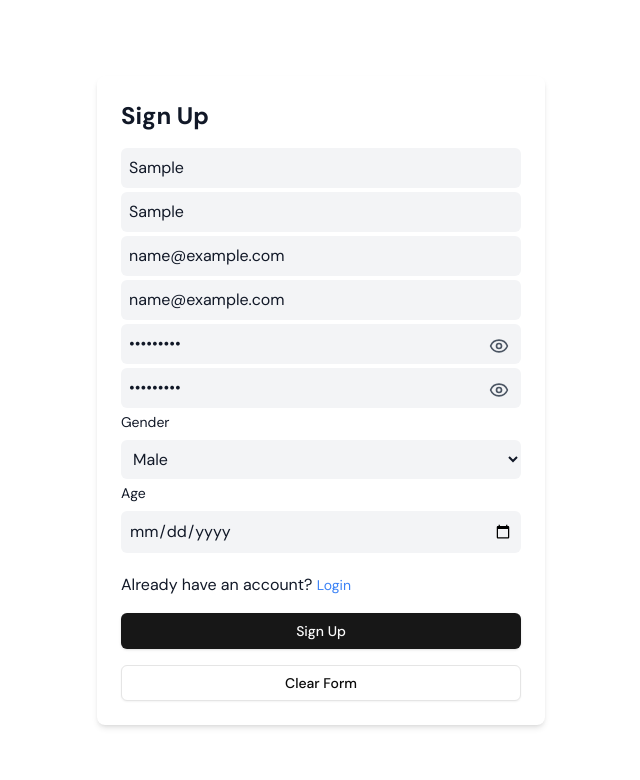
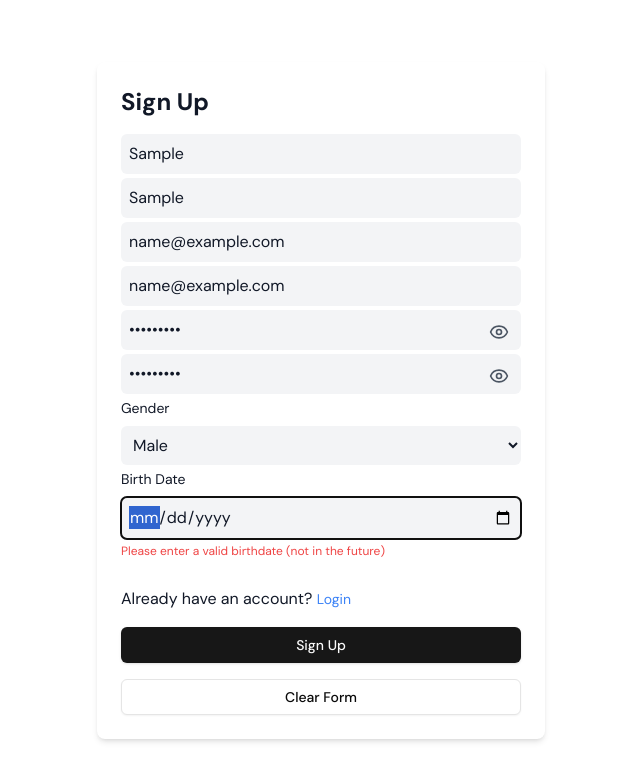
Before and after one commit to RusithTharindu/passgo-fe, a Next.js app: page /signup in a window 1280 px wide. Both pictures are taken after typing "Sample", "Sample", "name@example.com", "name@example.com", "Sample123", "Sample123" into the empty fields and a click on the button "Sign Up". Shown: the top 780 px of the page, without its empty margins (319-959 px from the left). Built offline with nearby package versions, Linux system fonts and the light colour scheme.

Commit message:
fix: Changed age to Birthdate

```diff
--- a/src/components/molecules/SignUpForm/SignUpForm.tsx
+++ b/src/components/molecules/SignUpForm/SignUpForm.tsx
@@ -20,7 +20,40 @@ const signUpSchema = z
       .regex(/[0-9]/, { message: 'Password must contain at least one number' }),
     confirmPassword: z.string(),
     gender: z.enum(['male', 'female', 'other']),
-    age: z.string(),
+    birthdate: z
+      .string()
+      .refine(
+        date => {
+          // Check if a date is provided
+          if (!date) return false;
+
+          // Check if it's a valid date
+          const birthDate = new Date(date);
+          if (isNaN(birthDate.getTime())) return false;
+
+          // Check if birthdate is not in the future
+          return birthDate <= new Date();
+        },
+        { message: 'Please enter a valid birthdate (not in the future)' },
+      )
+      .refine(
+        date => {
+          // Check age is at least 13 years
+          const birthDate = new Date(date);
+          const today = new Date();
+          const age = today.getFullYear() - birthDate.getFullYear();
+          const monthDiff = today.getMonth() - birthDate.getMonth();
+
+          // If the birth month is after the current month or
+          // if birth month is the current month but the birth day is after today
+          if (monthDiff < 0 || (monthDiff === 0 && today.getDate() < birthDate.getDate())) {
+            return age - 1 >= 13;
+          }
+
+          return age >= 13;
+        },
+        { message: 'You must be at least 13 years old to register' },
+      ),
   })
   .refine(data => data.email === data.confirmEmail, {
     message: "Emails don't match",
@@ -55,7 +88,7 @@ const Form = () => {
       password: '',
       confirmPassword: '',
       gender: 'male',
-      age: '',
+      birthdate: '',
     },
   });
 
@@ -161,16 +194,18 @@ const Form = () => {
           </select>
           {errors.gender && <p className='text-red-500 text-xs mb-3'>{errors.gender.message}</p>}
 
-          <label className='text-sm mb-2 text-gray-900 cursor-pointer' htmlFor='age'>
-            Age
+          <label className='text-sm mb-2 text-gray-900 cursor-pointer' htmlFor='birthdate'>
+            Birth Date
           </label>
           <input
             className='bg-gray-100 text-gray-900 border-0 rounded-md p-2 mb-1'
-            id='age'
+            id='birthdate'
             type='date'
-            {...register('age')}
+            {...register('birthdate')}
           />
-          {errors.age && <p className='text-red-500 text-xs mb-3'>{errors.age.message}</p>}
+          {errors.birthdate && (
+            <p className='text-red-500 text-xs mb-3'>{errors.birthdate.message}</p>
+          )}
 
           <p className='text-gray-900 mt-4'>
             {' '}
```
